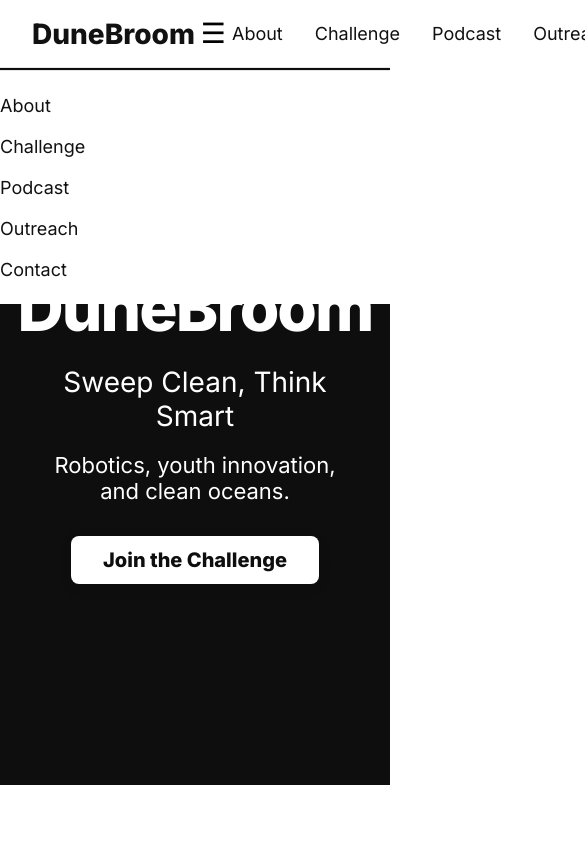
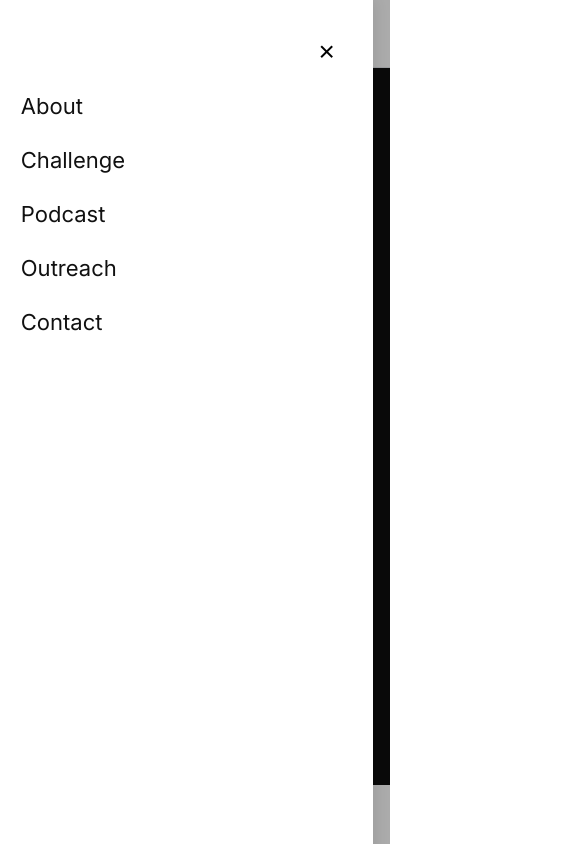
Before and after one commit to groverneev/DuneBroom_Website, a Next.js app: page / in a window 390 px wide. Both pictures are taken after a click on the button "Open menu". Shown: the top 844 px of the page, 585 px wide, since content can reach past the window. Built offline with nearby package versions, Linux system fonts and the light colour scheme.

Commit message:
navbar2.0

```diff
--- a/components/Navbar.tsx
+++ b/components/Navbar.tsx
@@ -19,31 +19,42 @@ export default function Navbar() {
       position: 'sticky',
       top: 0,
       zIndex: 50,
+      width: '100%',
     }}>
-      <div style={{
+      <div
+        style={{
           maxWidth: 1200,
           margin: '0 auto',
           display: 'flex',
           alignItems: 'center',
           justifyContent: 'space-between',
-        padding: '1rem 2rem'
-      }}>
-        <a href="/" style={{ fontWeight: 800, fontSize: 28, color: '#111', textDecoration: 'none' }}>DuneBroom</a>
-        {/* Hamburger for small screens */}
+          padding: '1rem 2rem',
+          position: 'relative'
+        }}
+      >
+        {/* Hamburger left (visible only on mobile) */}
         <button
           onClick={() => setOpen(!open)}
           style={{
-            display: 'none',
             background: 'none',
             border: 'none',
             fontSize: 28,
-            cursor: 'pointer'
+            cursor: 'pointer',
+            marginRight: 16,
+            display: 'none',
           }}
           className="navbar-hamburger"
-          aria-label="Toggle navigation"
+          aria-label="Open menu"
         >
           ☰
         </button>
+
+        {/* Logo/title */}
+        <a href="/" style={{ fontWeight: 800, fontSize: 28, color: '#111', textDecoration: 'none' }}>
+          DuneBroom
+        </a>
+
+        {/* Main nav links - hidden on mobile */}
         <ul
           style={{
             listStyle: 'none',
@@ -73,51 +84,34 @@ export default function Navbar() {
           ))}
         </ul>
       </div>
-      <style>{`
-        @media (max-width: 900px) {
-          .navbar-links {
-            display: none;
-          }
-          .navbar-hamburger {
-            display: block !important;
-          }
-        }
-        @media (max-width: 900px) {
-          nav.open .navbar-links {
-            display: flex !important;
-            flex-direction: column;
-            gap: 20px;
-            position: absolute;
-            top: 70px;
-            left: 0;
-            width: 100%;
-            background: #fff;
-            border-top: 1px solid #e5e7eb;
-            padding: 1.5rem 0;
-            z-index: 99;
-          }
-        }
-      `}</style>
-      {/* Small screen menu */}
+
+      {/* Sidebar drawer on mobile */}
       {open && (
-        <ul
-          className="navbar-links"
+        <div className="navbar-drawer" onClick={() => setOpen(false)}>
+          <div className="navbar-drawer-content" onClick={e => e.stopPropagation()}>
+            <button
+              onClick={() => setOpen(false)}
               style={{
+                background: 'none',
+                border: 'none',
+                fontSize: 28,
+                cursor: 'pointer',
+                marginBottom: 24,
+                alignSelf: 'flex-end'
+              }}
+              aria-label="Close menu"
+            >
+              ×
+            </button>
+            <ul style={{
               listStyle: 'none',
               display: 'flex',
               flexDirection: 'column',
-            gap: 20,
-            position: 'absolute',
-            top: 70,
-            left: 0,
-            width: '100%',
-            background: '#fff',
-            borderTop: '1px solid #e5e7eb',
-            padding: '1.5rem 0',
+              gap: 28,
+              padding: 0,
               margin: 0,
-            zIndex: 99
-          }}
-        >
+              alignItems: 'flex-start'
+            }}>
               {navLinks.map(link => (
                 <li key={link.href}>
                   <a
@@ -126,7 +120,7 @@ export default function Navbar() {
                       color: '#111',
                       textDecoration: 'none',
                       fontWeight: 500,
-                  fontSize: 18
+                      fontSize: 22
                     }}
                     onClick={() => setOpen(false)}
                   >
@@ -135,7 +129,42 @@ export default function Navbar() {
                 </li>
               ))}
             </ul>
+          </div>
+        </div>
       )}
+
+      {/* CSS for responsive behavior */}
+      <style>{`
+        @media (max-width: 900px) {
+          .navbar-links {
+            display: none !important;
+          }
+          .navbar-hamburger {
+            display: block !important;
+          }
+        }
+        .navbar-drawer {
+          position: fixed;
+          top: 0;
+          left: 0;
+          width: 100vw;
+          height: 100vh;
+          background: rgba(0,0,0,0.33);
+          z-index: 1000;
+          display: flex;
+          align-items: flex-start;
+        }
+        .navbar-drawer-content {
+          background: #fff;
+          width: 85vw;
+          max-width: 320px;
+          min-height: 100vh;
+          box-shadow: 2px 0 16px rgba(0,0,0,0.1);
+          display: flex;
+          flex-direction: column;
+          padding: 2.2rem 2rem 1.2rem 1.3rem;
+        }
+      `}</style>
     </nav>
   );
 }
```
Lines whose indentation alone changed are shown as unchanged.
